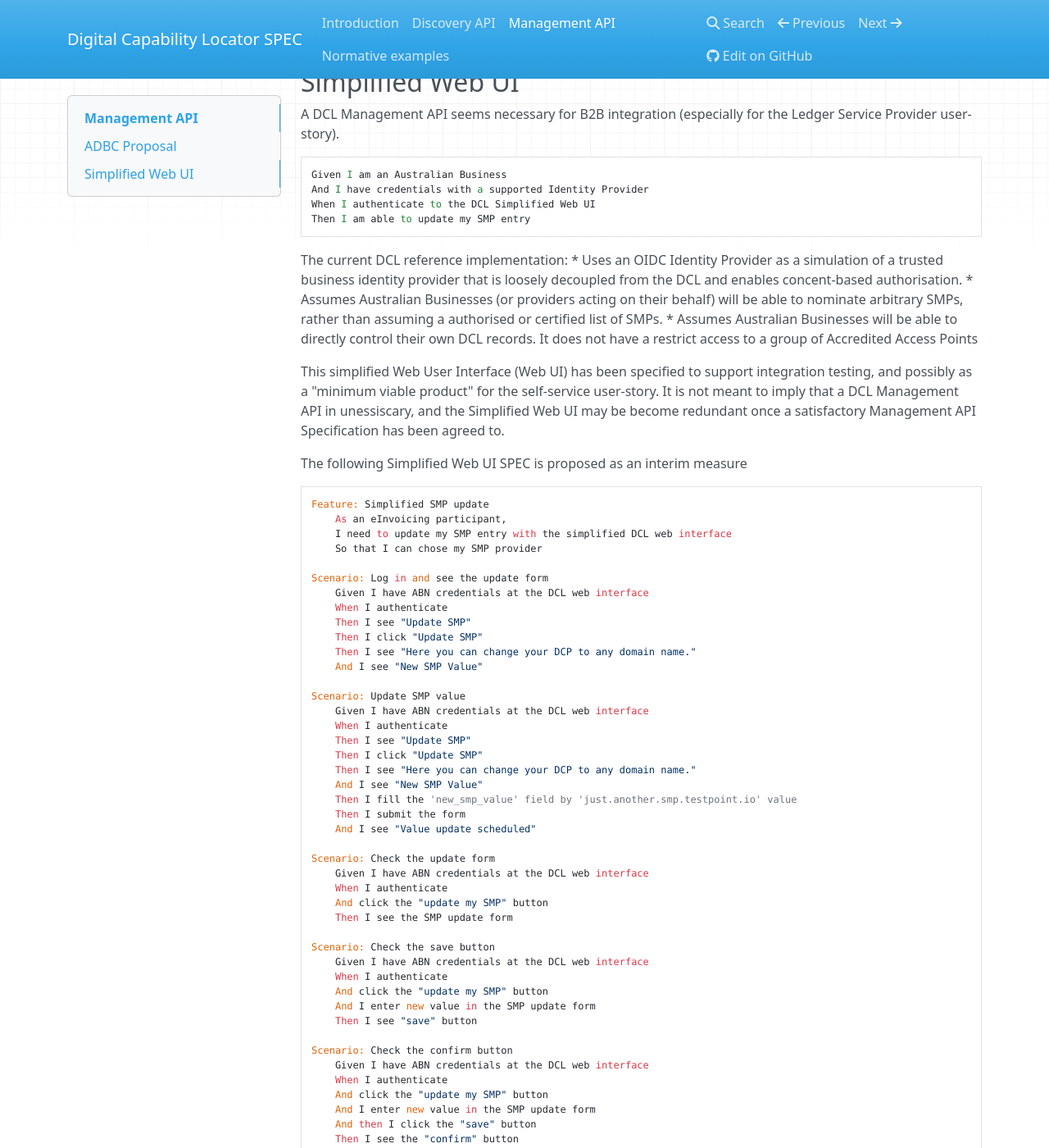
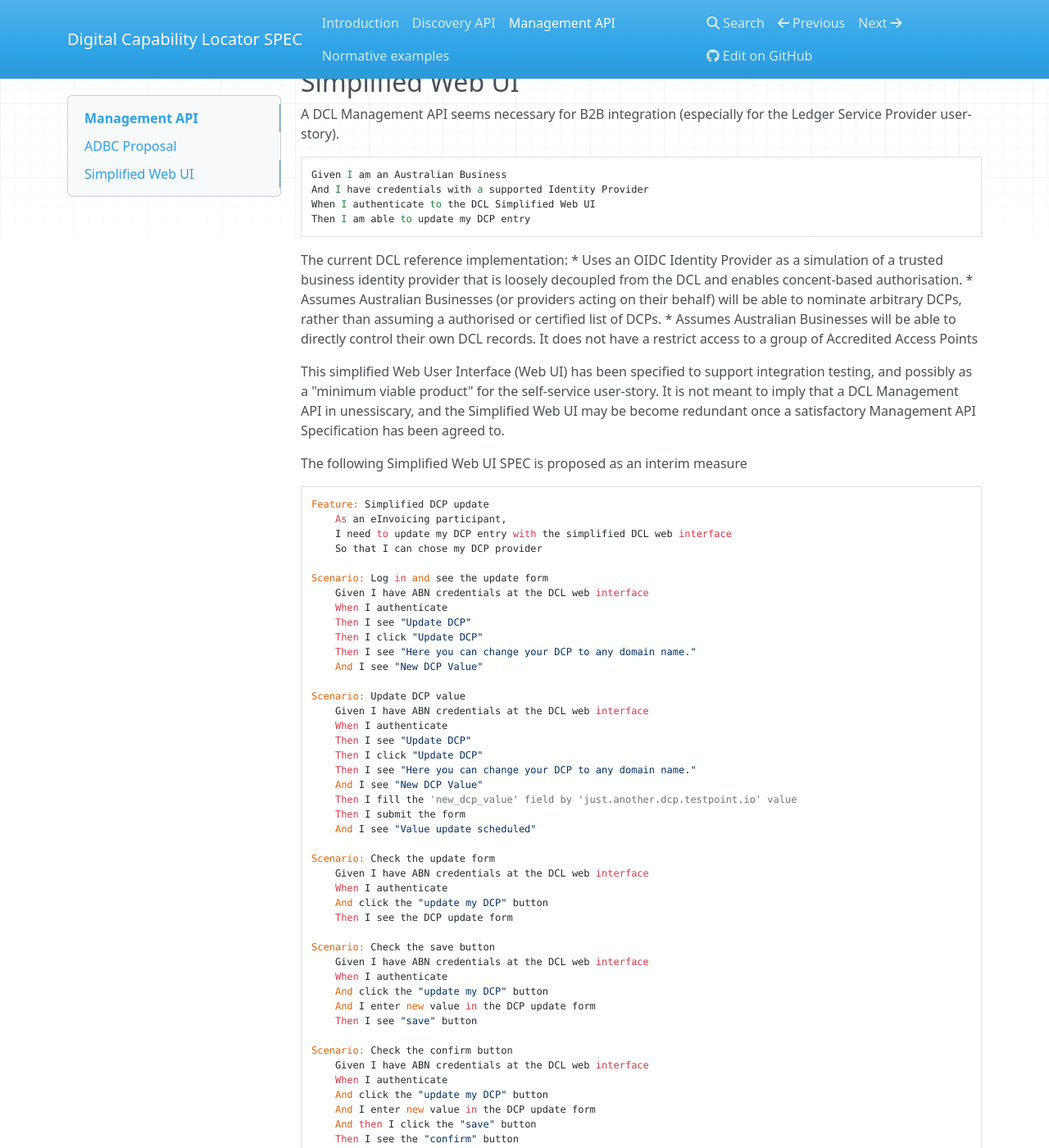
Before and after one commit to ausdigital/ausdigital-dcl, an MkDocs documentation site: the page built from docs/management_api.md, in a window 1280 px wide and 1400 px high, scrolled down 820 px. Shown: the whole window at 82% size. Built offline with MkDocs 1.6.1, drawn with Linux system fonts in a browser that asks for light colours; nearby versions of some CDN libraries; old or Windows-style settings are respelled for this version of MkDocs; some of the changed text lies outside the part shown.

Commit message:
align swaggerhub with ausdigital-foo names

````diff
--- a/docs/management_api.md
+++ b/docs/management_api.md
@@ -7,14 +7,14 @@ There are potentially two user-stories for the DCL Management API:
 Self Service
 ```
 As an Australian Business
-I need the ability to update my SMP specification in the DCL
-So that I have control over my own SMP provider
+I need the ability to update my DCP specification in the DCL
+So that I have control over my own DCP provider
 ```
 
 Service Provider
 ```
 As a Service Provider
-I need the ability to update my customer's SMP specification in the DCL
+I need the ability to update my customer's DCP specification in the DCL
 So that I can configure the DCL on their behalf
 ```
 
@@ -39,69 +39,69 @@ A DCL Management API seems necessary for B2B integration (especially for the Led
 Given I am an Australian Business
 And I have credentials with a supported Identity Provider
 When I authenticate to the DCL Simplified Web UI
-Then I am able to update my SMP entry
+Then I am able to update my DCP entry
 ```
 
 The current DCL reference implementation:
  * Uses an OIDC Identity Provider as a simulation of a trusted business identity provider that is loosely decoupled from the DCL and enables concent-based authorisation.
- * Assumes Australian Businesses (or providers acting on their behalf) will be able to nominate arbitrary SMPs, rather than assuming a authorised or certified list of SMPs.
+ * Assumes Australian Businesses (or providers acting on their behalf) will be able to nominate arbitrary DCPs, rather than assuming a authorised or certified list of DCPs.
  * Assumes Australian Businesses will be able to directly control their own DCL records. It does not have a restrict access to a group of Accredited Access Points
 
 This simplified Web User Interface (Web UI) has been specified to support integration testing, and possibly as a "minimum viable product" for the self-service user-story.  It is not meant to imply that a DCL Management API in unessiscary, and the Simplified Web UI may be become redundant once a satisfactory Management API Specification has been agreed to.
 
 The following Simplified Web UI SPEC is proposed as an interim measure
 ```
-Feature: Simplified SMP update
+Feature: Simplified DCP update
     As an eInvoicing participant,
-    I need to update my SMP entry with the simplified DCL web interface
-    So that I can chose my SMP provider
+    I need to update my DCP entry with the simplified DCL web interface
+    So that I can chose my DCP provider
 
 Scenario: Log in and see the update form
     Given I have ABN credentials at the DCL web interface
     When I authenticate
-    Then I see "Update SMP"
-    Then I click "Update SMP"
+    Then I see "Update DCP"
+    Then I click "Update DCP"
     Then I see "Here you can change your DCP to any domain name."
-    And I see "New SMP Value"
+    And I see "New DCP Value"
 
-Scenario: Update SMP value
+Scenario: Update DCP value
     Given I have ABN credentials at the DCL web interface
     When I authenticate
-    Then I see "Update SMP"
-    Then I click "Update SMP"
+    Then I see "Update DCP"
+    Then I click "Update DCP"
     Then I see "Here you can change your DCP to any domain name."
-    And I see "New SMP Value"
-    Then I fill the 'new_smp_value' field by 'just.another.smp.testpoint.io' value
+    And I see "New DCP Value"
+    Then I fill the 'new_dcp_value' field by 'just.another.dcp.testpoint.io' value
     Then I submit the form
     And I see "Value update scheduled"
 
 Scenario: Check the update form
     Given I have ABN credentials at the DCL web interface
     When I authenticate
-    And click the "update my SMP" button
-    Then I see the SMP update form
+    And click the "update my DCP" button
+    Then I see the DCP update form
 
 Scenario: Check the save button
     Given I have ABN credentials at the DCL web interface
     When I authenticate
-    And click the "update my SMP" button
-    And I enter new value in the SMP update form
+    And click the "update my DCP" button
+    And I enter new value in the DCP update form
     Then I see "save" button
 
 Scenario: Check the confirm button
     Given I have ABN credentials at the DCL web interface
     When I authenticate
-    And click the "update my SMP" button
-    And I enter new value in the SMP update form
+    And click the "update my DCP" button
+    And I enter new value in the DCP update form
     And then I click the "save" button
     Then I see the "confirm" button
 
-Scenario: Save changes to the SMP
+Scenario: Save changes to the DCP
     Given I have ABN credentials at the DCL web interface
     When I authenticate
-    And click the "update my SMP" button
-    And I enter new value in the SMP update form
+    And click the "update my DCP" button
+    And I enter new value in the DCP update form
     And then I click the "save" button
     And I click the "confirm" button
-    Then I see "SMP updated" message
+    Then I see "DCP updated" message
 ```
````
